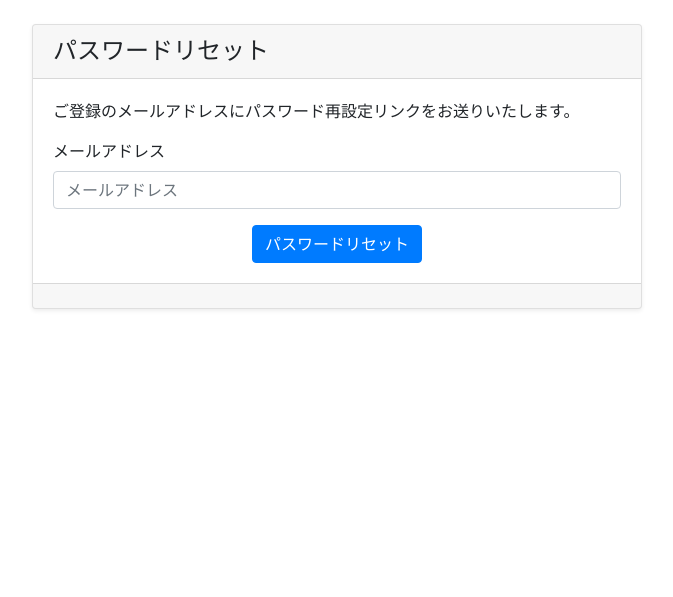
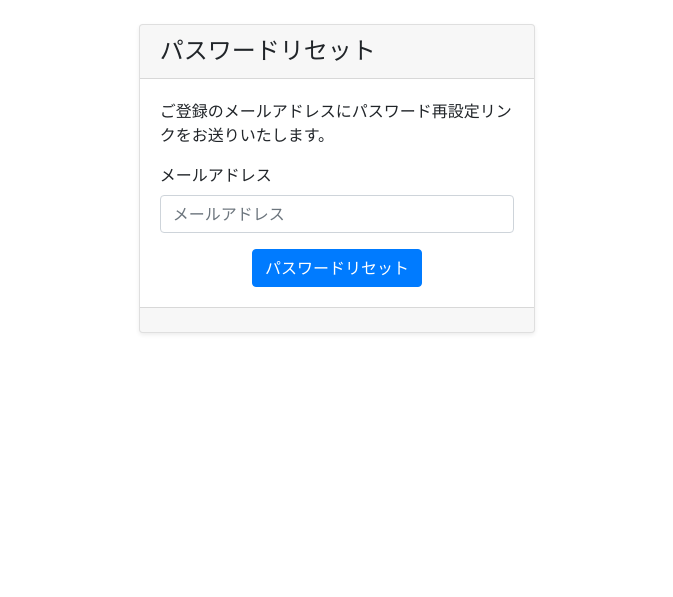
Before and after one commit to yuna1001/book-review, a Django app: page /accounts/password/reset/ in a window 1280 px wide. Shown: the part 56-653 px from the top of the page, without its empty margins (303-976 px from the left). Run offline with Django 3.2, Linux system fonts and the light colour scheme; some libraries are stand-ins or nearby versions.

Commit message:
[mod] レイアウトを修正

```diff
--- /dev/null
+++ b/static/allauth/account/password_reset.css
@@ -0,0 +1,3 @@
+div.button-wrapper {
+    text-align: center;
+}
--- a/templates/allauth/account/login.html
+++ b/templates/allauth/account/login.html
@@ -12,7 +12,7 @@
 <div class="container-fluid">
   <p>{{ login_required_message }}</p>
   <div class="row justify-content-center">
-    <div class="col-4">
+    <div class="col-xs-6 col-sm-6 col-md-6 col-lg-4">
       <div class="card mb-4 shadow-sm">
         <div class="card-header">
           <h4 class="my-0 font-weight-normal">ログイン</h4>
--- a/templates/allauth/account/logout.html
+++ b/templates/allauth/account/logout.html
@@ -7,7 +7,7 @@
 {% block content %}
 <div class="container-fluid">
   <div class="row justify-content-center mt-4">
-    <div class="col-4">
+    <div class="col-xs-6 col-sm-6 col-md-6 col-lg-4">
       <div class="card mb-4 shadow-sm">
         <div class="card-header">
           <h4 class="my-0 font-weight-normal">ログアウト</h4>
--- a/templates/allauth/account/password_change.html
+++ b/templates/allauth/account/password_change.html
@@ -7,7 +7,7 @@
 {% endblock %}
 <div class="container-fluid">
     <div class="row justify-content-center mt-4">
-        <div class="col-4">
+        <div class="col-xs-6 col-sm-6 col-md-6 col-lg-4">
             <div class="card mb-4 shadow-sm">
                 <div class="card-header">
                     <h4 class="my-0 font-weight-normal">パスワード変更</h4>
--- a/templates/allauth/account/password_reset.html
+++ b/templates/allauth/account/password_reset.html
@@ -5,13 +5,16 @@
 {% load bootstrap4 %}
 
 {% block title %}パスワードリセット{% endblock %}
+{% block extra_css %}
+<link href="{% static 'allauth/account/password_reset.css' %}" rel="stylesheet" type="text/css">
+{% endblock %}
 
 {% block content %}
 {% block extrahead %}
 {% endblock %}
 <div class="container-fluid">
     <div class="row justify-content-center mt-4">
-        <div class="col-6">
+        <div class="col-xs-6 col-sm-6 col-md-6 col-lg-4">
             <div class="card mb-4 shadow-sm">
                 <div class="card-header">
                     <h4 class="my-0 font-weight-normal">パスワードリセット</h4>
@@ -22,8 +25,10 @@
                         {% csrf_token %}
                         {% bootstrap_form form %}
                         {% buttons %}
-                        <div class="button-wrapper" style="text-align: center;">
-                            <button type="submit" class="btn btn-primary">パスワードリセット</button>
+                        <div class="row justify-content-center">
+                            <div class="col-md-10 col-lg-10 button-wrapper">
+                                <button type="submit" class="btn btn-primary">パスワードリセット</button>
+                            </div>
                         </div>
                         {% endbuttons %}
                     </form>
--- a/templates/allauth/account/password_reset_done.html
+++ b/templates/allauth/account/password_reset_done.html
@@ -9,7 +9,7 @@
 {% endblock %}
 <div class="container-fluid">
     <div class="row">
-        <div class="col-6 mx-auto" style="text-align: center;">
+        <div class="col-xs-6 col-sm-6 col-md-6 col-lg-4 mx-auto" style="text-align: center;">
             <h1 style="margin: 20px;">パスワード再設定</h1>
             <div class="content">
                 {% if user.is_authenticated %}
--- a/templates/allauth/account/password_reset_from_key.html
+++ b/templates/allauth/account/password_reset_from_key.html
@@ -14,7 +14,7 @@
 {% if form %}
 <div class="container-fluid">
     <div class="row justify-content-center mt-4">
-        <div class="col-4">
+        <div class="col-xs-6 col-sm-6 col-md-6 col-lg-4">
             <div class="card mb-4 shadow-sm">
                 <div class="card-header">
                     <h4 class="my-0 font-weight-normal">パスワード変更</h4>
--- a/templates/allauth/account/password_set.html
+++ b/templates/allauth/account/password_set.html
@@ -9,7 +9,7 @@
 {% block content %}
 <div class="container-fluid">
     <div class="row justify-content-center mt-4">
-        <div class="col-4">
+        <div class="col-xs-6 col-sm-6 col-md-6 col-lg-4">
             <div class="card mb-4 shadow-sm">
                 <div class="card-header">
                     <h4 class="my-0 font-weight-normal">パスワード変更</h4>
--- a/templates/allauth/account/signup.html
+++ b/templates/allauth/account/signup.html
@@ -9,7 +9,7 @@
 {% block content %}
 <div class="container-fluid">
   <div class="row justify-content-center">
-    <div class="col-4">
+    <div class="col-xs-6 col-sm-6 col-md-6 col-lg-4">
       <div class="card mb-4 shadow-sm">
         <div class="card-header">
           <h4 class="my-0 font-weight-normal">新規登録</h4>
--- a/templates/allauth/socialaccount/signup.html
+++ b/templates/allauth/socialaccount/signup.html
@@ -9,7 +9,7 @@
 {% block content %}
 <div class="container-fluid">
   <div class="row justify-content-center">
-    <div class="col-4">
+    <div class="col-xs-6 col-sm-6 col-md-6 col-lg-4">
       <div class="card mb-4 shadow-sm">
         <div class="card-header">
           <h4 class="my-0 font-weight-normal">新規登録</h4>
```
Also changed, not shown: config/settings/local.py (+4 -4 lines), .circleci/config.yml.
